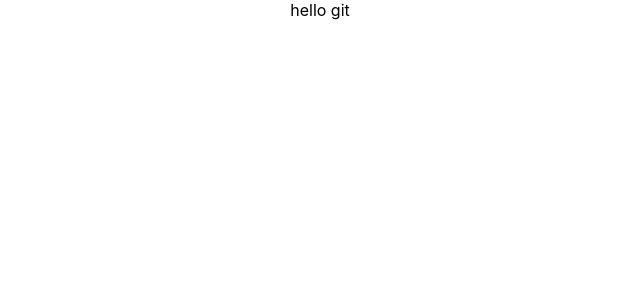
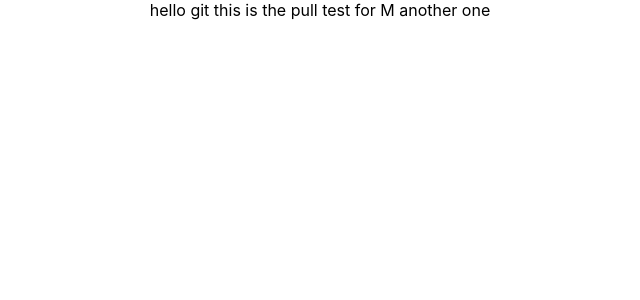
Before and after one commit to McKayK/MJ-movies, a React (Create React App) app: page / in a window 1280 px wide. Shown: the top 300 px of the page, without its empty margins (320-960 px from the left). Built offline with nearby package versions, Linux system fonts and the light colour scheme.

Commit message:
testing pull part 2

```diff
--- a/src/App.js
+++ b/src/App.js
@@ -3,6 +3,8 @@ import "./App.css";
 function App() {
   return <div className="App">
     hello git
+    this is the pull test for M
+    another one
   </div>;
 }
 
```
